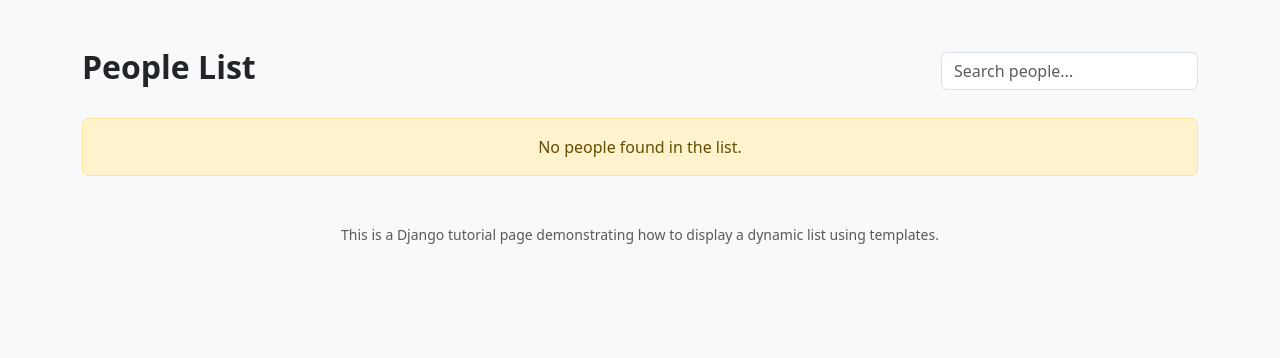
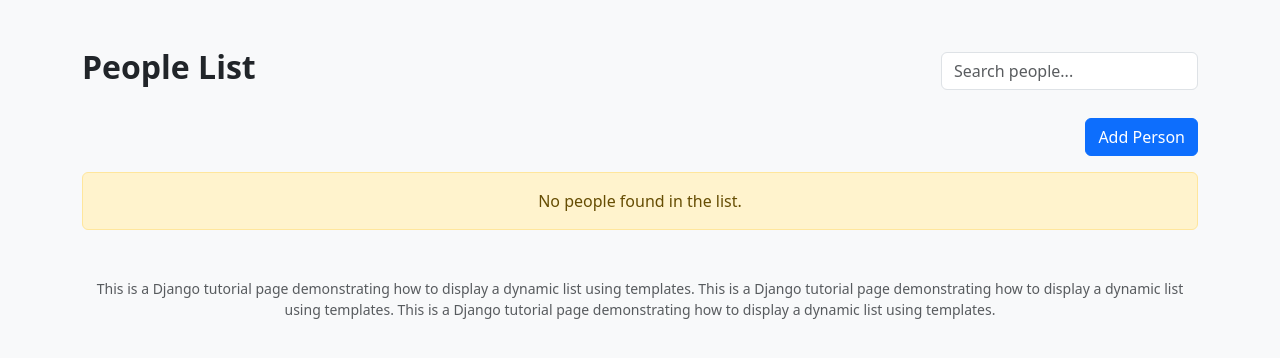
Before and after one commit to vish-001-saxena/final_backend, a Django app: page / in a window 1280 px wide. Shown: the part 56-414 px from the top of the page. Run offline with Django 5.2, Linux system fonts and the light colour scheme.

Commit message:
modified

```diff
--- a/home/templates/index.html
+++ b/home/templates/index.html
@@ -27,9 +27,9 @@
         </div>
 
         <!-- Add Person Button -->
-        {% comment %} <div class="mb-3 text-end">
+        <div class="mb-3 text-end">
             <a href="{% url 'add_person' %}" class="btn btn-primary">Add Person</a>
-        </div> {% endcomment %}
+        </div>
 
         {% if people %}
             <div class="table-responsive">
@@ -58,6 +58,8 @@
 
         <p class="mt-5 text-muted text-center small">
             This is a Django tutorial page demonstrating how to display a dynamic list using templates.
+            This is a Django tutorial page demonstrating how to display a dynamic list using templates.
+            This is a Django tutorial page demonstrating how to display a dynamic list using templates.
         </p>
     </div>
 
```
